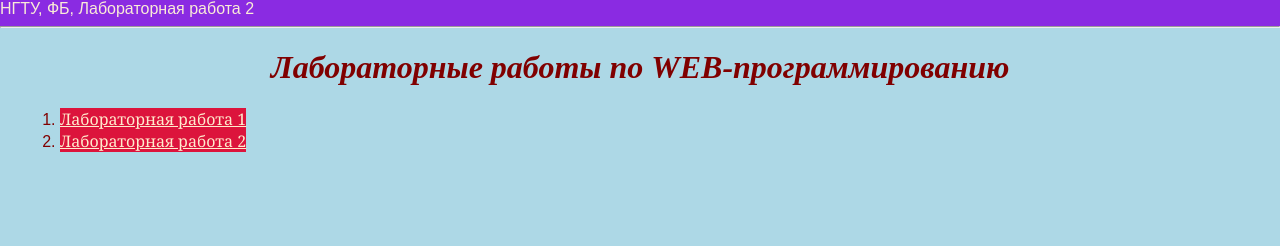
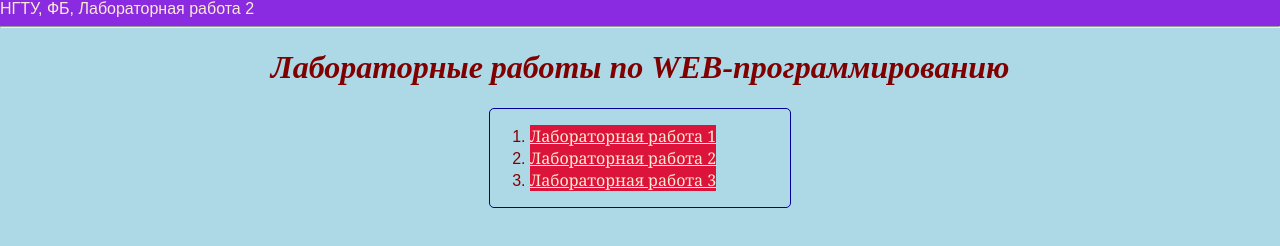
Before and after one commit to margaritaaa07/web-front-labs, a plain HTML site: page index.html in a window 1280 px wide. Drawn offline with Linux system fonts and the light colour scheme.

Commit message:
Размеры меню

```diff
--- a/index.html
+++ b/index.html
@@ -17,6 +17,7 @@
     <main>
         <h1>Лабораторные работы по WEB-программированию</h1>
 
+        <div class="menu">
             <ol>
                 <li>
                     <a href="lab1/lab1.html">Лабораторная работа 1</a>
@@ -24,7 +25,11 @@
                 <li>
                     <a href="lab2/lab2.html">Лабораторная работа 2</a>
                 </li>
+                <li>
+                    <a href="lab3/lab3.html">Лабораторная работа 3</a>
+                </li>
             </ol>
+        </div>
     </main>
 </body>
 </html>
--- a/main.css
+++ b/main.css
@@ -64,9 +64,9 @@ a.active{
 }
 
 div.menu{
-    border: 6px solid #009;
+    border: 1px solid #009;
     border-radius: 5px;
-    width: 200px;
+    width: 300px;
     margin: 0 auto;
 }
 
```
Lines whose indentation alone changed are shown as unchanged.
